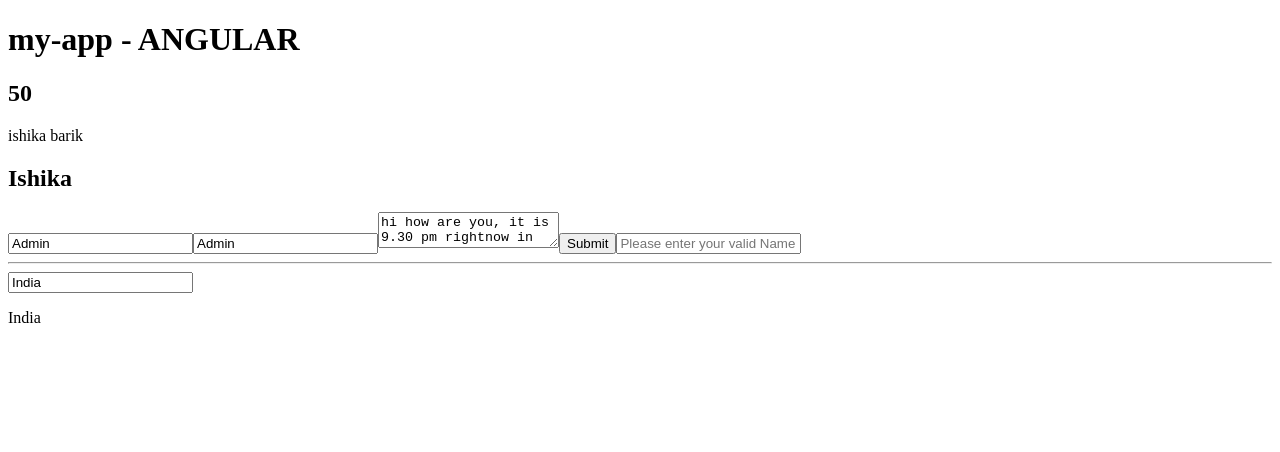
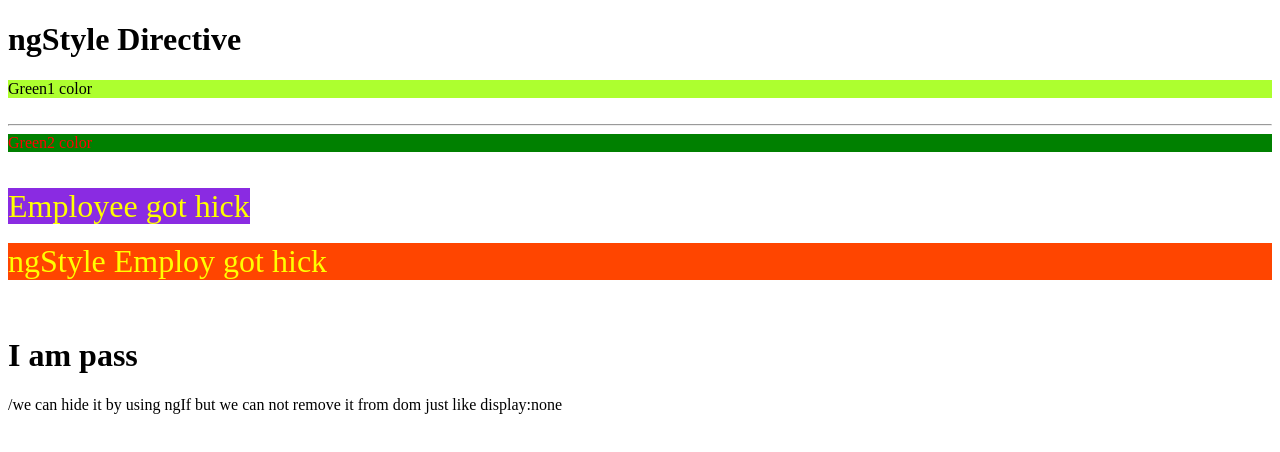
Before and after one commit to Ishika164-barik/angular-basics, an Angular app: page / in a window 1280 px wide. Shown: the top 452 px of the page. Built offline with nearby package versions, Linux system fonts and the light colour scheme.

Commit message:
Add second class Angular changes

```diff
--- a/src/app/app.css
+++ b/src/app/app.css
@@ -0,0 +1,10 @@
+.success{
+    background-color: blueviolet;
+    font-size: xx-large;
+    color: yellow;
+}
+.failuer{
+    background-color:orangered;
+    font-size: xx-large;
+    color: yellow;
+}
--- a/src/app/app.html
+++ b/src/app/app.html
@@ -1,16 +1,12 @@
-<h1>{{ title() }} - {{projectName}}</h1>
-<h2>{{20+30}}</h2>
-<p>{{"ishika"+" "+"barik"}}</p>
-<h2>{{getCustumerName()}}</h2>
-
-<input type="text" value="Admin">
-<input type="text" [value]="custumerRole">
- <textarea name="textarea" [value] = "message"></textarea> <!--bydefault it will tok two line -->
-
-<button (click)="btnClick()">Submit</button>
-<input type="text" [placeholder]="placeHolderMessage" (keyup)="captureData()">
-
-<!-- ngmodel -->
- <hr>
- <input type="text" [ngModel]="customerLocation" (ngModelChange)="customerLocationChange($event)" >
-<p>{{customerLocation}}</p>
+<h1>ngStyle Directive</h1>
+<div style="background-color: greenyellow;">Green1 color</div>
+<br>
+<hr>
+<div [ngStyle]="{'background-color': divBGColor, 'color': divColor}">Green2 color</div>
+<br><br>
+<span class="success">Employee got hick</span>
+<br><br>
+<!-- <div [ngClass]="divClassSuccess">ngStyle Employ got hick</div> -->
+  <div [ngClass]="isSuccess == true ? divClassSuccess : divClassFailuer "> ngStyle Employ got hick</div>
+  <br><br>
+  <h1 *ngIf="isStudentPass== 'pass'">I am pass</h1> /we can hide it by using ngIf but we can not remove it from dom just like display:none
--- a/src/app/app.ts
+++ b/src/app/app.ts
@@ -1,50 +1,21 @@
-import { getLocaleEraNames } from '@angular/common';
-import { LocationUpgradeModule } from '@angular/common/upgrade';
-import { Component, signal } from '@angular/core';
-import { FormsModule } from '@angular/forms';
-import { RouterOutlet } from '@angular/router';
+import { CommonModule } from '@angular/common';
+import { Component } from '@angular/core';
+
 
 @Component({
-  imports: [RouterOutlet,FormsModule],// formsModule use for two way databinding in ngmodel
+  imports: [CommonModule],// formsModule use for two way databinding in ngmodel
   selector: 'app-root',
   styleUrl: './app.css',
   templateUrl: './app.html',
 })
 export class App {
-  //String interpolation {{}}  one way data binding (component(TS) ---> view(HTML))
-  protected readonly title = signal('my-app');
+divBGColor ='Green';
+divColor ='red';
 
-  projectName = "ANGULAR"
+isSuccess=false;
+divClassSuccess='success';
+divClassFailuer='failuer';
 
-  getCustumerName(){
-    return "Ishika";
-  }
-//property data binding []  one way data binding (comonent ---> view)
-
-custumerRole ="Admin";
-
-message = "hi how are you, it is 9.30 pm rightnow in USA . where are you from"
-//Event data Binding () one way data binding (component <--- view)
-
-btnClick (){
-  console.log("Butten click ! ....");
+// ngIf
+isStudentPass ='pass';
 }
-
-placeHolderMessage ="Please enter your valid Name";
-captureData(){
-  console.log("you enter somr cherector");
-
-}
-
-//ngmodel
-
-customerLocation="India"
- customerLocationChange (customerName: any){
-this.customerLocation= customerName;
-
-}
-// customerLocationChange ($event : any){
-//   console.log($event);
-
-// }
-}
```
